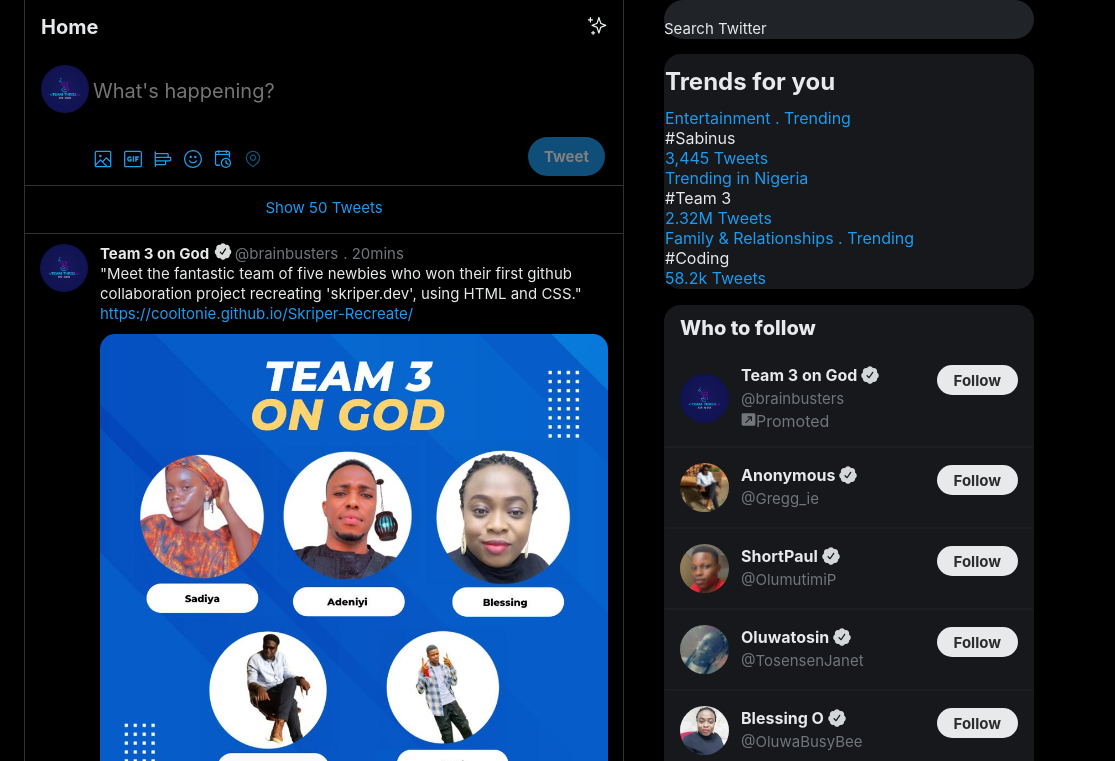
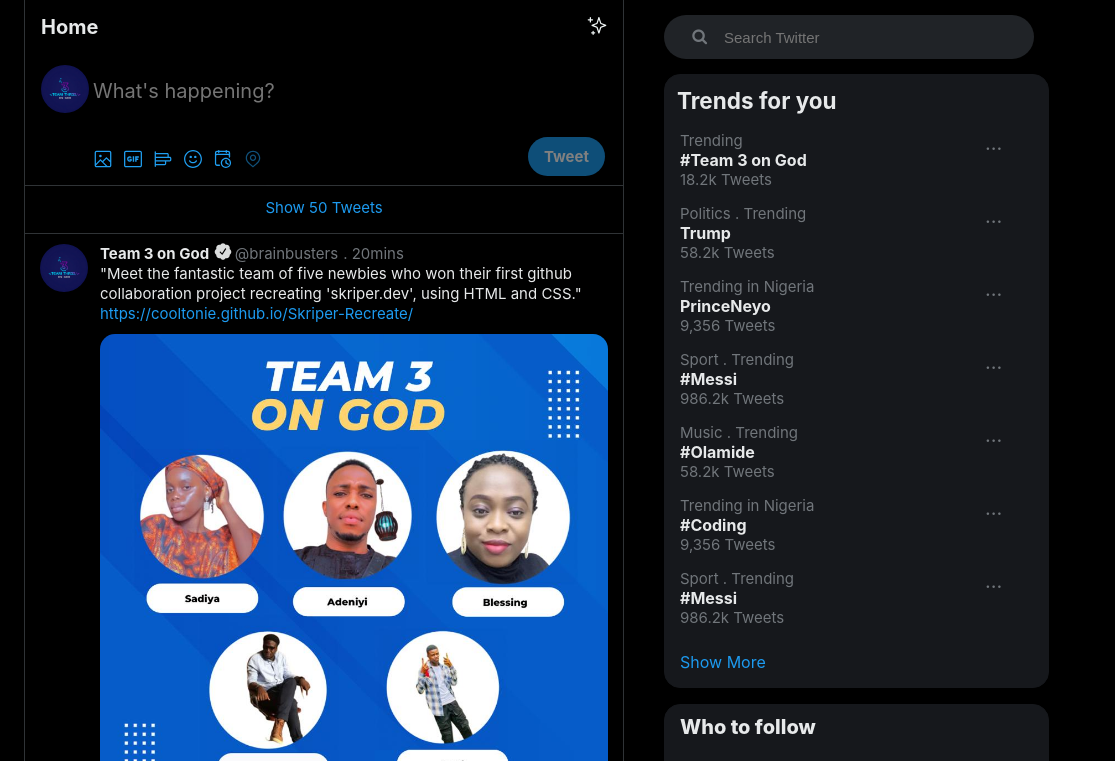
Before and after one commit to Busybeebee11/Twitter-Recreate, a plain HTML site: page index.html in a window 1280 px wide. Shown: the top 761 px of the page, 165-1280 px from the left. Drawn offline with Linux system fonts and the light colour scheme.

Commit message:
another rubbish

```diff
--- a/index.html
+++ b/index.html
@@ -6,6 +6,7 @@
     <meta name="viewport" content="width=device-width, initial-scale=1.0">
     <link rel="stylesheet" href="style.css">
     <title>Twitter home page</title>
+    <link rel="stylesheet" href="https://cdnjs.cloudflare.com/ajax/libs/font-awesome/4.7.0/css/font-awesome.min.css">
      <link rel="icon" type="image/png" sizes="32x32" href="./svgicons/favicon-32x32.png">
 </head>
 <body>
@@ -849,31 +850,121 @@
         <!-- RIGHT SIDE BAR -->
             <div class="sidebar-right">
                 <div class="right-main-content">
-                    <div class="upper-div">
-                        <label for=""><img src="" alt="">
-                          <p class="boss">Search Twitter</p>
-                        </label>
-                    </div>
+                    <div class="mainx">
+                        <div> <input type="text" class="boxx" name="boxx" placeholder="Search Twitter"></div>
+                         <div class="btnx">
+                             <i class="fa fa-search"></i>
+                         </div>
+                     </div>
+
+
 <div class="lower-div">
     <div class="trends">
         <h2>Trends for you</h2>
     </div>
+
+        <div class="sub-trends">
+
             <div class="housing">
-                            <span class="house">Entertainment . Trending</span>
-                            <p class="citizen">#Sabinus</p>
-                            <span class="number">3,445 Tweets</span>
-                        </div>
+             <div class="where">
+              <div class="what">
+                  <div class="house">Trending</div>
+                  <div class="citizen">#Team 3 on God</div>
+                  <div class="number">18.2k Tweets</div>
+              </div>
+              <div class="dotted">
+                  <a href="#" class="dotts">...</a>
+              </div>
+             </div>
+            </div>
+
             <div class="housing">
-                            <span class="house">Trending in Nigeria</span>
-                            <p class="citizen">#Team 3</p>
-                            <span class="number">2.32M Tweets</span>
-                        </div>
+              <div class="where">
+               <div class="what">
+                   <div class="house">Politics . Trending</div>
+                   <div class="citizen">Trump</div>
+                   <div class="number">58.2k Tweets</div>
+               </div>
+               <div class="dotted">
+                   <a href="#" class="dotts">...</a>
+               </div>
+              </div>
+             </div>
+
              <div class="housing">
-                            <span class="house">Family & Relationships . Trending</span>
-                            <p class="citizen">#Coding</p>
-                            <span class="number">58.2k Tweets</span>
-                        </div>
-                    </div>
+                <div class="where">
+                 <div class="what">
+                     <div class="house">Trending in Nigeria</div>
+                     <div class="citizen">PrinceNeyo</div>
+                     <div class="number">9,356 Tweets</div>
+                 </div>
+                 <div class="dotted">
+                     <a href="#" class="dotts">...</a>
+                 </div>
+                </div>
+               </div>
+
+               <div class="housing">
+                <div class="where">
+                 <div class="what">
+                     <div class="house">Sport . Trending</div>
+                     <div class="citizen">#Messi</div>
+                     <div class="number">986.2k Tweets</div>
+                 </div>
+                 <div class="dotted">
+                     <a href="#" class="dotts">...</a>
+                 </div>
+                </div>
+               </div>
+
+               <div class="housing">
+                <div class="where">
+                 <div class="what">
+                     <div class="house">Music . Trending</div>
+                     <div class="citizen">#Olamide</div>
+                     <div class="number">58.2k Tweets</div>
+                 </div>
+                 <div class="dotted">
+                     <a href="#" class="dotts">...</a>
+                 </div>
+                </div>
+               </div>
+
+               <div class="housing">
+                  <div class="where">
+                   <div class="what">
+                       <div class="house">Trending in Nigeria</div>
+                       <div class="citizen">#Coding</div>
+                       <div class="number">9,356 Tweets</div>
+                   </div>
+                   <div class="dotted">
+                       <a href="#" class="dotts">...</a>
+                   </div>
+                  </div>
+                 </div>
+
+                 <div class="housing">
+                  <div class="where">
+                   <div class="what">
+                       <div class="house">Sport . Trending</div>
+                       <div class="citizen">#Messi</div>
+                       <div class="number">986.2k Tweets</div>
+                   </div>
+                   <div class="dotted">
+                       <a href="#" class="dotts">...</a>
+                   </div>
+                  </div>
+                 </div>
+
+                 <div class="show-more">
+                    <a href="#" class="s-m">Show More</a>
+                 </div>
+
+
+
+    </div>
+</div>
+
 
 
                     <!-- TONIES BOMB BEGINS HERE -->
--- a/style.css
+++ b/style.css
@@ -823,7 +823,7 @@ p.hashtags, span {
     height: 100%;
 }
 
-.upper-div {
+/* .upper-div {
     background-color: rgb(32, 35, 39);
     font-size: 15px;
     border-color: rgba(0, 0, 0, 0);
@@ -846,38 +846,146 @@ p.hashtags, span {
     z-index: 0;
     border: 0px solid black;
     margin-bottom: 15px;
+    margin-top: 15px;
+  } */
+
+  .mainx{
+
+    position:relative;
+    display: flex;
+    flex-direction:row;
+    width:100%;
+    margin-top: 15px;
+    margin-bottom: 15px;
+
   }
 
-  .boss {
-    color: rgb(231, 233, 234);
-    font-weight: 400;
-    white-space: pre-wrap;
-    line-height: 20px;
-    overflow-wrap: break-word;
+  .boxx{
+    background-color: rgb(32, 35, 39);
+    font-size: 15px;
+    border-color: rgba(0, 0, 0, 0);
+    -moz-box-align: stretch;
+    align-items: stretch;
+    -moz-box-direction: normal;
+    -moz-box-orient: horizontal;
+    border: 0px black ;
+    width: 370px;;
+    height: 44px;
+    border-radius: 9999px;
+    padding: 0 0 0 60px ;
+    color: #1D9BF0;
   }
+
+  .btnx i{
+    position: relative;
+    color: rgb(113, 118, 123);;
+    transform: translate(-2300%,70%);
+  }
+
+
 
   .lower-div {
     background-color: rgb(22, 24, 28);
-    color: #ffffff;
+    /* color: #ffffff; */
     border-color: rgb(22, 24, 28);
     border-radius: 16px;
     margin-bottom: 16px;
     border-width: 1px;
     border-style: solid;
+}
+.trends {
+    padding: 12px;
+    font-size: 15px;
+    color:rgb(113, 118, 123);
   }
-
-  .trends {
-    padding-top: 12px;
-    padding-bottom: 12px;
+  .housing{
+
+    /* outline-style: none;
+    display: block; */
+    -moz-box-align: stretch;
+    -moz-box-direction: normal;
+    -moz-box-orient: vertical;
+    align-items: stretch;
+    border: 0px solid black;
+    display: flex;
+    /* flex-basis: auto; */
+    /* flex-direction: column;
+    flex-shrink: 0;
+    min-height: 0px;
+    min-width: 0px; */
+    position: relative;
+    z-index: 0;
+    margin-bottom: 5px;
+    padding: 5px 15px ;
+  }
+
+  .housing:hover{
+    background-color:rgb(42, 44, 46);
+  }
+  .where{
+    display: flex;
+    flex-direction: row;
+  }
+  .what{
+    width: 300px;
   }
   .house {
-    display: flex;
-    flex-direction: column;
+    font-size: 15px;
+    color:rgb(113, 118, 123);
+    margin-right: 40px;
+
   }
-  /* .citizen {
+  .citizen {
+    display: flex;
+    font-weight: bolder;
+    font-weight: 15px;
+    color:rgb(231, 233, 234);
+    /* gap: 3px; */
   }
   .number {
-  } */
+    font-size: 15px;
+    color:rgb(113, 118, 123);
+  }
+
+   .dotts{
+    text-decoration: none;
+    font-size: 20px;
+    color: rgb(113, 118, 123);
+    justify-content: center;
+    align-content:center;
+    text-align: center;
+    padding: 5px;
+    top: -10px;
+    /* margin-bottom: 35px; */
+    border-radius: 100%;
+
+   }
+   .dotts:hover{
+    background-color:  #1D9BF0;
+
+   }
+.s-m{
+    color: blue;
+    text-decoration: none;
+}
+
+   .show-more{
+    padding: 15px 15px 20px 15px;
+
+    -moz-box-align: stretch;
+    -moz-box-direction: normal;
+    -moz-box-orient: vertical;
+    align-items: stretch;
+    border: 0px solid black;
+    z-index: 0;
+    border-bottom-right-radius: 16px;
+    border-bottom-left-radius: 16px;
+
+   }
+   .show-more:hover{
+    background-color:rgb(42, 44, 46);
+
+   }
 
   /* TONIES BOMB SECTION 5 STYLING BEGINS HERE*/
 
```
Also changed, not shown: svgicons/search.svg (deleted). Lines whose indentation alone changed are shown as unchanged.
